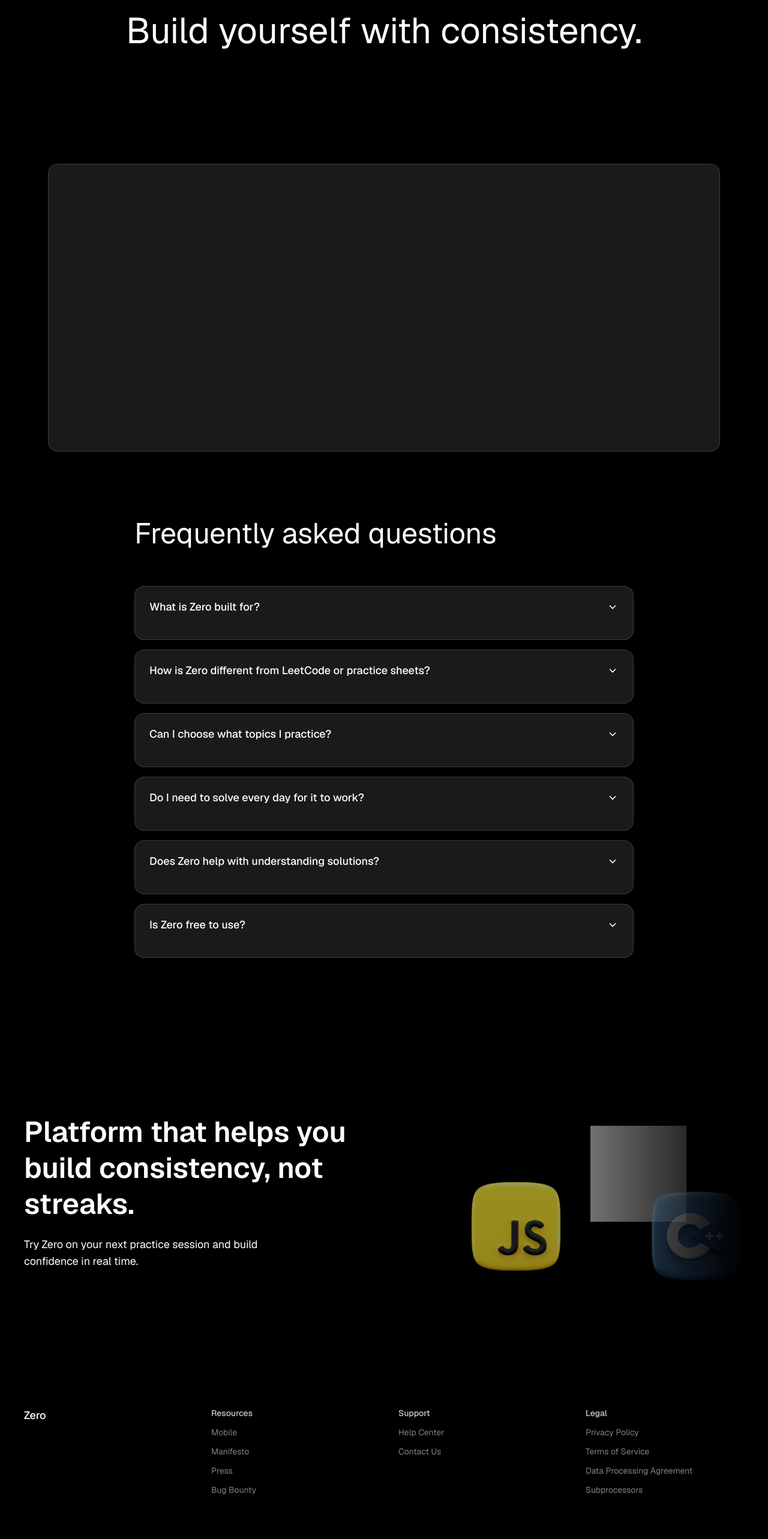
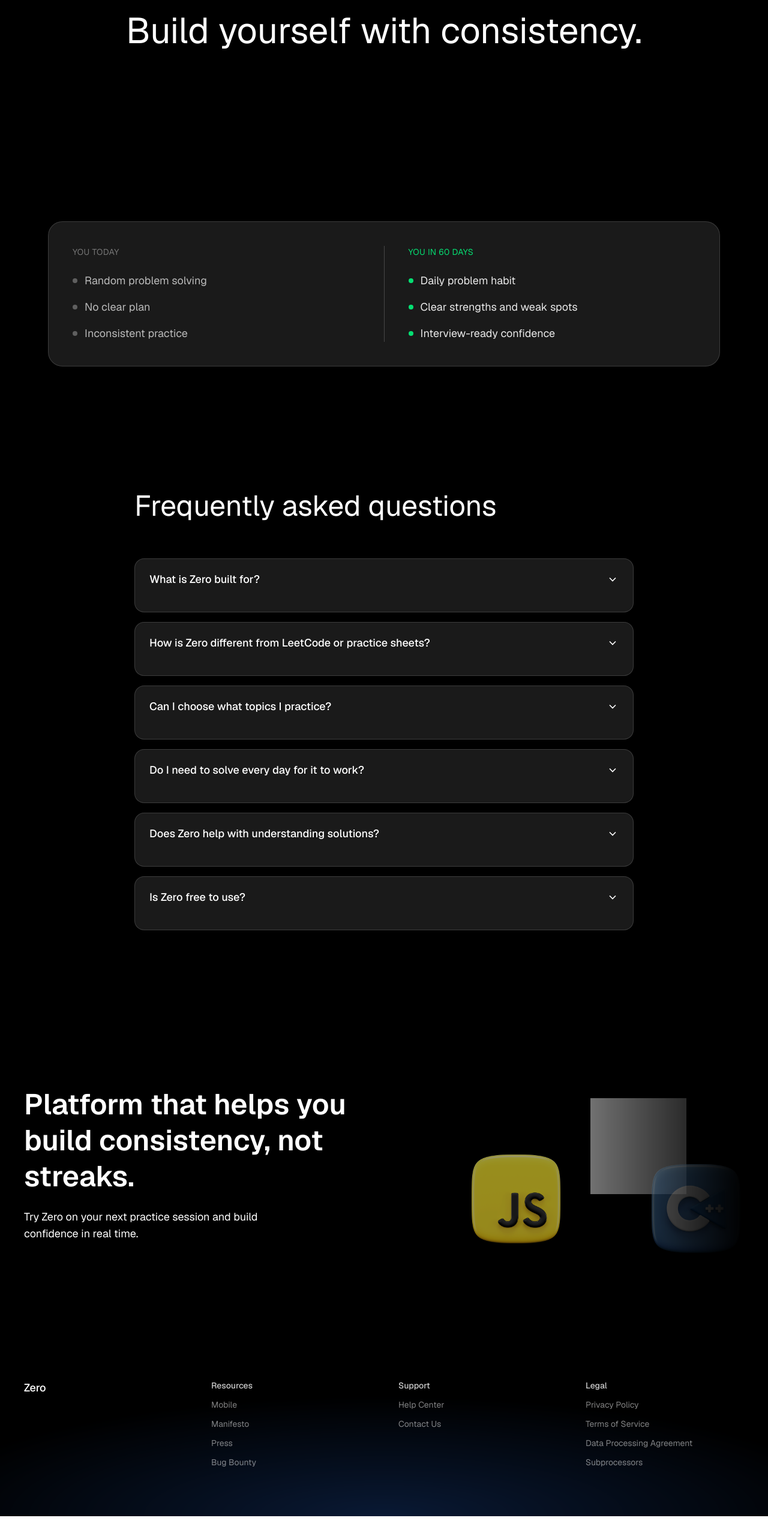
Before and after one commit to SaurabhShisode/Zero, a React (Vite) app in the folder frontend/: page / in a window 1280 px wide. Shown: the part 3850-6416 px from the top of the page at 60% size. After the commit the page ends 6378 px from the top, so only its background shows below. Built offline with nearby package versions, Linux system fonts and the light colour scheme; no server answers; grey boxes are pictures that could not be loaded.

Commit message:
added motion to components

```diff
--- a/frontend/src/pages/Landing.tsx
+++ b/frontend/src/pages/Landing.tsx
@@ -309,7 +309,13 @@ export default function Landing() {
         </div>
       </section>
 
-      <section id="why-zero" className="relative bg-black text-white py-28 mt-24">
+      <motion.section
+        initial={{ opacity: 0, y: 60, scale: 0.9 }}
+        whileInView={{ opacity: 1, y: 0, scale: 1 }}
+        viewport={{ once: true, margin: "-100px" }}
+        transition={{ duration: 0.8, ease: "easeOut" }}
+        className="relative bg-black text-white py-28 mt-24"
+      >
         <div className="max-w-7xl mx-auto px-8">
           <h1 className="font-geist text-6xl mb-20">Four ways we make your
             <br /> preparations better</h1>
@@ -592,11 +598,17 @@ buildConsistency();
           </div>
 
         </div>
-      </section>
+      </motion.section>
 
 
 
-      <section className="relative bg-black text-white py-32">
+      <motion.section
+        initial={{ opacity: 0, y: 60, scale: 0.9 }}
+        whileInView={{ opacity: 1, y: 0, scale: 1 }}
+        viewport={{ once: true, margin: "-100px" }}
+        transition={{ duration: 0.8, ease: "easeOut" }}
+        className="relative bg-black text-white py-32"
+      >
         <div className=" mx-10 lg:mx-30 px-8 text-center">
 
           <h2 className="text-4xl md:text-6xl font-geist tracking-tight">
@@ -706,9 +718,15 @@ buildConsistency();
           </div>
 
         </div>
-      </section>
+      </motion.section>
 
-      <section className="relative bg-black text-white py-28">
+      <motion.section
+        initial={{ opacity: 0, y: 60, scale: 0.9 }}
+        whileInView={{ opacity: 1, y: 0, scale: 1 }}
+        viewport={{ once: true, margin: "-100px" }}
+        transition={{ duration: 0.8, ease: "easeOut" }}
+        className="relative bg-black text-white py-28"
+      >
         <div className="relative flex items-center justify-center gap-2 mb-4">
           <img
             src={zeroLogo}
@@ -723,11 +741,79 @@ buildConsistency();
         <h1 className="font-geist text-6xl text-center mb-20">
           Build yourself with consistency.
         </h1>
+      </motion.section>
+
+
+
+      <section className="relative mx-6 md:mx-20 py-24 font-geist">
+
+        <motion.div
+          initial={{ opacity: 0, y: 30, scale: 0.95 }}
+          whileInView={{ opacity: 1, y: 0, scale: 1 }}
+          viewport={{ once: true }}
+          transition={{ duration: 0.5 }}
+          className="relative max-w-6xl mx-auto group"
+        >
+          <div className="absolute -inset-1 rounded-3xl bg-green-400/20 blur-xl opacity-0 group-hover:opacity-100 transition duration-500" />
+
+          <div className="relative rounded-3xl border border-white/15 bg-white/10 backdrop-blur-xl p-10">
+            <div className="grid grid-cols-1 md:grid-cols-[1fr_auto_1fr] gap-10 items-stretch">
+
+              <div>
+                <p className="text-white/40 text-sm uppercase tracking-wide mb-6">
+                  You today
+                </p>
+
+                <ul className="space-y-4 text-lg">
+                  <li className="flex items-center gap-3 text-white/70">
+                    <span className="h-2 w-2 rounded-full bg-white/30" />
+                    Random problem solving
+                  </li>
+                  <li className="flex items-center gap-3 text-white/70">
+                    <span className="h-2 w-2 rounded-full bg-white/30" />
+                    No clear plan
+                  </li>
+                  <li className="flex items-center gap-3 text-white/70">
+                    <span className="h-2 w-2 rounded-full bg-white/30" />
+                    Inconsistent practice
+                  </li>
+                </ul>
+              </div>
+
+              <div className="flex justify-center">
+                <div className="hidden md:block w-px bg-white/20" />
+                <div className="block md:hidden h-px w-full bg-white/20" />
+              </div>
+
+              <div>
+                <p className="text-green-400 text-sm uppercase tracking-wide mb-6">
+                  You in 60 days
+                </p>
+
+                <ul className="space-y-4 text-lg">
+                  <li className="flex items-center gap-3 text-white/90">
+                    <span className="h-2 w-2 rounded-full bg-green-400" />
+                    Daily problem habit
+                  </li>
+                  <li className="flex items-center gap-3 text-white/90">
+                    <span className="h-2 w-2 rounded-full bg-green-400" />
+                    Clear strengths and weak spots
+                  </li>
+                  <li className="flex items-center gap-3 text-white/90">
+                    <span className="h-2 w-2 rounded-full bg-green-400" />
+                    Interview-ready confidence
+                  </li>
+                </ul>
+              </div>
+
+            </div>
+          </div>
+        </motion.div>
+
+
       </section>
 
-      <section className="h-120 rounded-2xl  border border-white/15 bg-white/10 backdrop-blur-sm shadow-lg overflow-hidden transition font-geist mx-20">
 
-      </section>
 
       <section id="faqs" className="relative bg-black text-white py-28">
         <div className="max-w-4xl mx-auto px-8">
@@ -790,7 +876,13 @@ buildConsistency();
         </div>
       </section>
 
-      <section className="relative overflow-hidden">
+      <motion.section
+        initial={{ opacity: 0, y: 60, scale: 0.9 }}
+        whileInView={{ opacity: 1, y: 0, scale: 1 }}
+        viewport={{ once: true, margin: "-100px" }}
+        transition={{ duration: 0.8, ease: "easeOut" }}
+        className="relative overflow-hidden"
+      >
         <div className="max-w-7xl mx-auto px-10 py-32 grid md:grid-cols-2 items-center gap-16 font-geist">
 
           <div className="space-y-6">
@@ -840,9 +932,26 @@ buildConsistency();
 
         <div className="border-t border-black/10" />
 
-        <div className="max-w-7xl mx-auto px-10 py-20 grid md:grid-cols-4 gap-12 text-sm text-white font-geist">
 
-          <div className="font-medium text-lg font-geist">
+
+        <footer className="relative  text-white font-geist overflow-hidden">
+
+          <div
+            className="absolute h-[400px] w-[1600px] bottom-0 left-1/2 -translate-x-1/2 bg-blue-500/20 pointer-events-none"
+            style={{
+              maskImage: "radial-gradient(50% 50% at bottom center, black, transparent)",
+              WebkitMaskImage: "radial-gradient(50% 50% at bottom center, black, transparent)",
+            }}
+          ></div>
+
+          <motion.div
+            initial={{ opacity: 0, y: 60 }}
+            whileInView={{ opacity: 1, y: 0 }}
+            viewport={{ once: true }}
+            transition={{ duration: 0.7, ease: "easeOut" }}
+            className="max-w-7xl mx-auto px-10 py-20 grid md:grid-cols-4 gap-12 text-sm relative z-10"
+          >
+            <div className="font-medium text-lg">
               Zero
             </div>
 
@@ -911,9 +1020,10 @@ buildConsistency();
                 </div>
               ))}
             </div>
+          </motion.div>
+        </footer>
 
-        </div>
-      </section>
+      </motion.section>
 
 
       <Link
```
Lines whose indentation alone changed are shown as unchanged.
